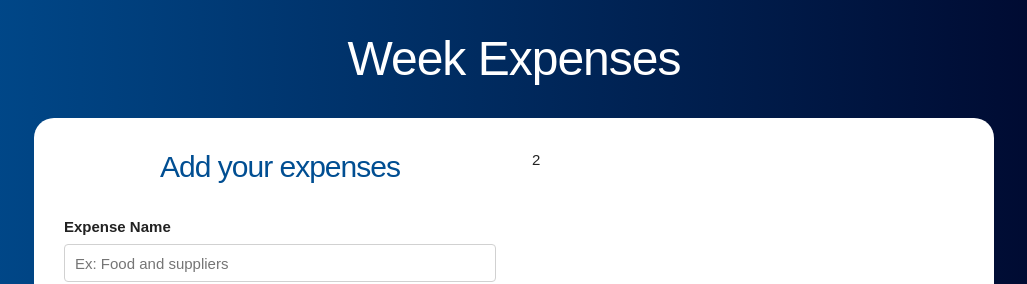
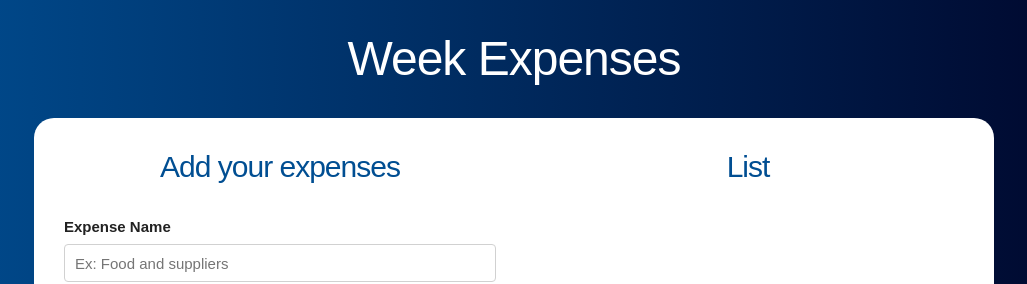
Before and after one commit to AttilioGiglio/Budget-Control, a React (Create React App) app: page / in a window 1280 px wide. Both pictures are taken after typing "5" into the empty fields and a click on the input "Budget request". Shown: the top 284 px of the page, without its empty margins (126-1153 px from the left). Built offline with nearby package versions, Linux system fonts and the light colour scheme.

Commit message:
Showing expenses on the view

```diff
--- a/src/App.js
+++ b/src/App.js
@@ -1,12 +1,19 @@
 import React, { useState } from 'react';
 import Questions from './Components/Questions';
 import Form from './Components/Form';
+import List from './Components/List';
 
 
 function App() {
   const [budget, setBudget] = useState(0);
   const [rest, setRest] = useState(0);
   const [showQuestion, setShowQuestion] = useState(true);
+  const [expenses, setExpenses] = useState([]);
+
+// When we add a new expense
+const addNewExpense = expense => {
+  setExpenses([...expenses, expense])
+}
 
   return (
     <div className="container">
@@ -26,10 +33,14 @@ function App() {
 
             <div className='row'>
               <div className='one-half column'>
-                <Form />
+                <Form
+                addNewExpense={addNewExpense}
+                />
               </div>
               <div className='one-half column'>
-                2
+                <List
+                expenses={expenses}
+                />
         </div>
             </div>
           )
--- /dev/null
+++ b/src/Components/Expense.js
@@ -0,0 +1,14 @@
+import React from 'react'
+
+const Expense = ({expense}) => {
+    return (
+        <li className='gastos'>
+            <p>
+                {expense.name}
+                <span className='gasto'>${expense.number}</span>
+            </p>
+        </li>
+    )
+}
+
+export default Expense
--- a/src/Components/Form.js
+++ b/src/Components/Form.js
@@ -2,7 +2,7 @@ import React, {useState} from 'react';
 import Error from './Error';
 import shortid from 'shortid'
 
-const Form = () => {
+const Form = ({addNewExpense}) => {
     const[name, setName] = useState('');
     const[number, setNumber] = useState(0);
     const[error, setError] = useState(false);
@@ -22,9 +22,12 @@ const Form = () => {
             number,
             id: shortid.generate()
         }
+    // adding the expense to app component
+        addNewExpense(expense)
 
-        console.log(expense);
-
+    // reset form
+    setName('');
+    setNumber(0);
     }
 
 
--- /dev/null
+++ b/src/Components/List.js
@@ -0,0 +1,19 @@
+import React from 'react';
+import Expense from './Expense';
+
+const List = ({expenses}) => {
+    return (
+        <div className='gastos-realizados'>
+            <h2>List</h2>
+            {expenses.map(expense =>
+                <Expense
+                key={expense.id}
+                expense={expense}
+                />
+            )
+            }
+        </div>
+    )
+}
+
+export default List
```
